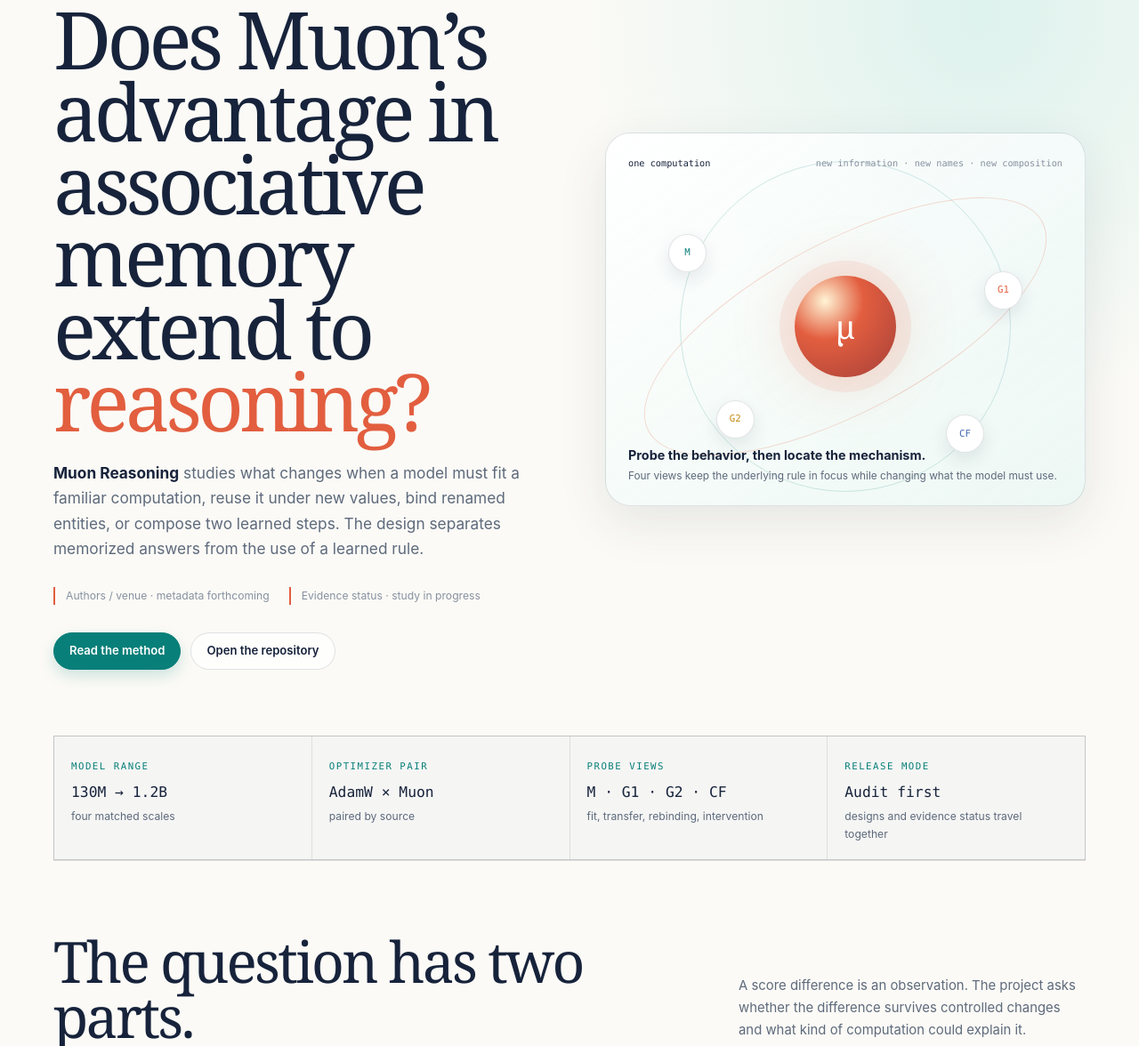
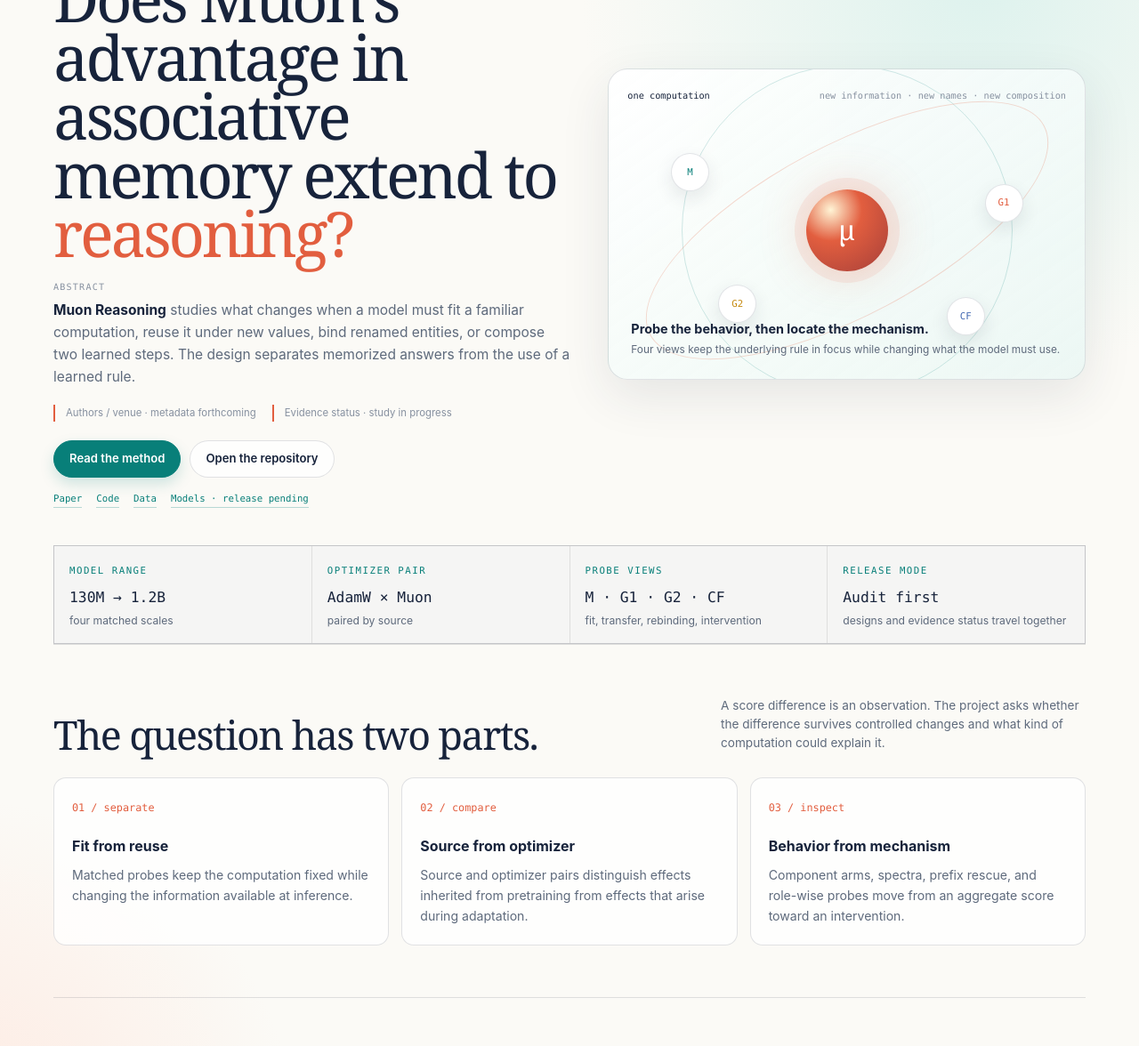
Before and after one commit to WenbinWang12/RebindEval, a plain HTML site: page docs/index.html in a window 1280 px wide. Shown: the part 195-1371 px from the top of the page at 89% size. Drawn offline with Linux system fonts and the light colour scheme.

Commit message:
Tighten academic page layout

```diff
--- a/docs/index.html
+++ b/docs/index.html
@@ -35,7 +35,7 @@
         radial-gradient(circle at -5% 34%, rgba(255, 226, 215, .72), transparent 25rem),
         var(--paper);
       font-family: var(--sans);
-      font-size: 16px;
+      font-size: 15px;
       line-height: 1.65;
     }
     a { color: inherit; }
@@ -54,44 +54,48 @@
     nav { display: flex; align-items: center; gap: 25px; color: var(--muted); font-size: .78rem; }
     nav a { text-decoration: none; }
     nav a:hover, nav a:focus-visible { color: var(--teal); }
-    .hero { display: grid; grid-template-columns: 1.02fr .98fr; gap: 58px; align-items: center; padding: 88px 0 74px; }
+    .hero { display: grid; grid-template-columns: 1.04fr .96fr; gap: 42px; align-items: center; padding: 56px 0 42px; }
     .eyebrow, .kicker, .status-label { color: var(--teal); font-family: var(--mono); text-transform: uppercase; letter-spacing: .14em; font-size: .67rem; }
     h1, h2, h3, p { margin-top: 0; }
-    h1 { max-width: 720px; margin: 20px 0 26px; font-family: var(--serif); font-size: clamp(3.25rem, 7vw, 6.7rem); font-weight: 400; line-height: .91; letter-spacing: -.052em; }
+    h1 { max-width: 680px; margin: 14px 0 19px; font-family: var(--serif); font-size: clamp(2.7rem, 5.5vw, 4.75rem); font-weight: 400; line-height: .94; letter-spacing: -.045em; }
     h1 em { color: var(--coral); font-style: normal; }
-    .hero-copy { max-width: 610px; color: var(--muted); font-size: 1.08rem; }
+    .hero-copy { max-width: 610px; color: var(--muted); font-size: .97rem; line-height: 1.6; }
     .hero-copy strong { color: var(--ink); font-weight: 650; }
-    .paper-meta { display: flex; gap: 10px 22px; flex-wrap: wrap; margin-top: 28px; color: var(--soft); font-size: .76rem; }
+    .abstract-label { margin-bottom: 6px; color: var(--soft); font-family: var(--mono); font-size: .63rem; letter-spacing: .12em; text-transform: uppercase; }
+    .paper-meta { display: flex; gap: 8px 18px; flex-wrap: wrap; margin-top: 19px; color: var(--soft); font-size: .71rem; }
     .paper-meta span { padding-left: 12px; border-left: 2px solid var(--coral); }
-    .hero-links { display: flex; gap: 11px; flex-wrap: wrap; margin-top: 31px; }
+    .hero-links { display: flex; gap: 10px; flex-wrap: wrap; margin-top: 21px; }
     .button { display: inline-flex; align-items: center; min-height: 42px; padding: 0 17px; border: 1px solid var(--line); border-radius: 999px; background: rgba(255,255,255,.76); text-decoration: none; font-size: .82rem; font-weight: 600; transition: transform .2s ease, box-shadow .2s ease; }
     .button.primary { color: #fff; background: var(--teal); border-color: var(--teal); box-shadow: 0 7px 16px rgba(8,127,121,.18); }
     .button:hover, .button:focus-visible { transform: translateY(-2px); box-shadow: var(--shadow); }
-    .hero-visual { position: relative; min-height: 420px; padding: 25px; border: 1px solid var(--line); border-radius: 28px; background: linear-gradient(145deg, rgba(255,255,255,.94), rgba(233,247,243,.82)); box-shadow: var(--shadow); overflow: hidden; }
+    .hero-resources { display: flex; flex-wrap: wrap; gap: 8px 16px; margin-top: 15px; color: var(--teal); font-family: var(--mono); font-size: .67rem; }
+    .hero-resources a { text-decoration: none; border-bottom: 1px solid rgba(8,127,121,.28); }
+    .hero-resources a:hover, .hero-resources a:focus-visible { border-color: var(--teal); }
+    .hero-visual { position: relative; min-height: 350px; padding: 21px; border: 1px solid var(--line); border-radius: 22px; background: linear-gradient(145deg, rgba(255,255,255,.94), rgba(233,247,243,.82)); box-shadow: var(--shadow); overflow: hidden; }
     .hero-visual::before { content: ""; position: absolute; width: 370px; height: 370px; border: 1px solid rgba(8,127,121,.18); border-radius: 50%; left: 50%; top: 52%; transform: translate(-50%,-50%); }
     .hero-visual::after { content: ""; position: absolute; width: 500px; height: 190px; border: 1px solid rgba(226,94,63,.23); border-radius: 50%; left: 50%; top: 52%; transform: translate(-50%,-50%) rotate(-28deg); }
     .visual-caption { position: relative; z-index: 2; display: flex; justify-content: space-between; color: var(--soft); font-family: var(--mono); font-size: .64rem; }
     .visual-caption b { color: var(--ink); font-weight: 500; }
-    .visual-core { position: absolute; z-index: 2; left: 50%; top: 52%; width: 114px; height: 114px; transform: translate(-50%,-50%); display: grid; place-items: center; border-radius: 50%; background: radial-gradient(circle at 30% 25%, #fff4d5, var(--coral) 37%, #b5473b 84%); color: #fff; font-family: var(--serif); font-size: 2.3rem; box-shadow: 0 0 0 17px rgba(226,94,63,.09), 0 0 70px rgba(226,94,63,.25); }
+    .visual-core { position: absolute; z-index: 2; left: 50%; top: 52%; width: 92px; height: 92px; transform: translate(-50%,-50%); display: grid; place-items: center; border-radius: 50%; background: radial-gradient(circle at 30% 25%, #fff4d5, var(--coral) 37%, #b5473b 84%); color: #fff; font-family: var(--serif); font-size: 1.95rem; box-shadow: 0 0 0 13px rgba(226,94,63,.09), 0 0 54px rgba(226,94,63,.25); }
     .visual-node { position: absolute; z-index: 3; display: grid; place-items: center; width: 43px; height: 43px; border: 1px solid rgba(23,35,59,.12); border-radius: 50%; background: var(--white); color: var(--teal); font-family: var(--mono); font-size: .67rem; box-shadow: 0 8px 20px rgba(40,53,72,.10); }
     .visual-node.n1 { left: 13%; top: 27%; } .visual-node.n2 { right: 13%; top: 37%; color: var(--coral); } .visual-node.n3 { left: 23%; bottom: 18%; color: var(--gold); } .visual-node.n4 { right: 21%; bottom: 14%; color: var(--blue); }
     .visual-legend { position: absolute; z-index: 3; left: 25px; bottom: 22px; color: var(--muted); font-size: .74rem; }
     .visual-legend b { display: block; margin-bottom: 3px; color: var(--ink); font-size: .9rem; }
     .status-strip { display: grid; grid-template-columns: repeat(4, 1fr); gap: 1px; border: 1px solid var(--line); background: var(--line); }
-    .status-item { min-height: 106px; padding: 18px 19px; background: rgba(255,255,255,.69); }
+    .status-item { min-height: 88px; padding: 14px 17px; background: rgba(255,255,255,.69); }
     .status-value { display: block; margin: 6px 0 3px; color: var(--ink); font-family: var(--mono); font-size: 1.02rem; }
     .status-note { display: block; color: var(--muted); font-size: .76rem; }
-    .section { padding: 82px 0; border-top: 1px solid var(--line); }
-    .section-head { display: flex; justify-content: space-between; gap: 30px; align-items: end; margin-bottom: 36px; }
-    h2 { max-width: 665px; margin-bottom: 0; font-family: var(--serif); font-size: clamp(2.45rem, 5vw, 4.5rem); font-weight: 400; line-height: .96; letter-spacing: -.042em; }
-    .section-intro { max-width: 390px; margin-bottom: 3px; color: var(--muted); font-size: .93rem; }
+    .section { padding: 58px 0; border-top: 1px solid var(--line); }
+    .section-head { display: flex; justify-content: space-between; gap: 30px; align-items: end; margin-bottom: 25px; }
+    h2 { max-width: 665px; margin-bottom: 0; font-family: var(--serif); font-size: clamp(1.95rem, 3.5vw, 3.15rem); font-weight: 400; line-height: 1.02; letter-spacing: -.035em; }
+    .section-intro { max-width: 410px; margin-bottom: 3px; color: var(--muted); font-size: .85rem; line-height: 1.55; }
     .contribution-grid { display: grid; grid-template-columns: repeat(3, 1fr); gap: 14px; }
-    .contribution { min-height: 210px; padding: 24px; border: 1px solid var(--line); border-radius: 16px; background: rgba(255,255,255,.76); }
+    .contribution { min-height: 170px; padding: 20px; border: 1px solid var(--line); border-radius: 14px; background: rgba(255,255,255,.76); }
     .contribution .number { color: var(--coral); font-family: var(--mono); font-size: .74rem; }
-    .contribution h3 { margin: 30px 0 9px; font-size: 1.06rem; }
+    .contribution h3 { margin: 19px 0 7px; font-size: 1rem; }
     .contribution p { margin-bottom: 0; color: var(--muted); font-size: .88rem; }
     .method-grid { display: grid; grid-template-columns: 1.08fr .92fr; gap: 18px; }
-    .method-panel { padding: 29px; border: 1px solid var(--line); border-radius: 17px; background: rgba(255,255,255,.78); }
+    .method-panel { padding: 22px; border: 1px solid var(--line); border-radius: 15px; background: rgba(255,255,255,.78); }
     .method-panel h3 { margin: 0 0 22px; font-size: 1.06rem; }
     .flow { display: grid; gap: 0; }
     .flow-step { display: grid; grid-template-columns: 38px 1fr auto; gap: 13px; align-items: center; min-height: 65px; border-bottom: 1px solid var(--line); }
@@ -145,7 +149,7 @@
     .footer { display: flex; justify-content: space-between; gap: 24px; padding: 30px 0 52px; color: var(--soft); font-size: .74rem; }
     .footer a { color: var(--teal); text-decoration: none; }
     @media (max-width: 930px) { .hero, .method-grid, .result-grid { grid-template-columns: 1fr; } .hero { padding-top: 68px; } .hero-visual { max-width: 690px; } .resource-grid { grid-template-columns: repeat(2, 1fr); } }
-    @media (max-width: 680px) { .shell { width: min(100% - 28px, 1160px); } nav { gap: 11px; } nav a:nth-child(n+4) { display: none; } h1 { font-size: 4.05rem; } .section-head { display: block; } .section-intro { margin-top: 17px; } .status-strip { grid-template-columns: repeat(2, 1fr); } .contribution-grid, .resource-grid { grid-template-columns: 1fr; } .tab-panel.active, .citation { grid-template-columns: 1fr; } .hero-visual { min-height: 350px; } .footer { display: block; } .footer span + span { display: block; margin-top: 10px; } }
+    @media (max-width: 680px) { .shell { width: min(100% - 28px, 1160px); } nav { gap: 11px; } nav a:nth-child(n+4) { display: none; } h1 { font-size: 3.05rem; } .section-head { display: block; } .section-intro { margin-top: 17px; } .status-strip { grid-template-columns: repeat(2, 1fr); } .contribution-grid, .resource-grid { grid-template-columns: 1fr; } .tab-panel.active, .citation { grid-template-columns: 1fr; } .hero-visual { min-height: 315px; } .footer { display: block; } .footer span + span { display: block; margin-top: 10px; } }
   </style>
 </head>
 <body>
@@ -160,9 +164,10 @@
         <div>
           <div class="eyebrow">Research project · controlled study</div>
           <h1 id="title">Does Muon’s advantage in associative memory extend to <em>reasoning?</em></h1>
-          <p class="hero-copy"><strong>Muon Reasoning</strong> studies what changes when a model must fit a familiar computation, reuse it under new values, bind renamed entities, or compose two learned steps. The design separates memorized answers from the use of a learned rule.</p>
+          <div class="abstract-label">Abstract</div><p class="hero-copy"><strong>Muon Reasoning</strong> studies what changes when a model must fit a familiar computation, reuse it under new values, bind renamed entities, or compose two learned steps. The design separates memorized answers from the use of a learned rule.</p>
           <div class="paper-meta"><span>Authors / venue · metadata forthcoming</span><span>Evidence status · study in progress</span></div>
           <div class="hero-links"><a class="button primary" href="#method">Read the method</a><a class="button" href="https://github.com/WenbinWang12/RebindEval">Open the repository</a></div>
+          <div class="hero-resources" aria-label="Quick project links"><a href="#citation">Paper</a><a href="https://github.com/WenbinWang12/RebindEval">Code</a><a href="https://github.com/WenbinWang12/RebindEval/blob/main/hf_dataset_cards/vartrace-v1/README.md">Data</a><a href="https://github.com/WenbinWang12/RebindEval">Models · release pending</a></div>
         </div>
         <div class="hero-visual" aria-label="Abstract diagram of a computation moving through four probe views">
           <div class="visual-caption"><b>one computation</b><span>new information · new names · new composition</span></div>
```
